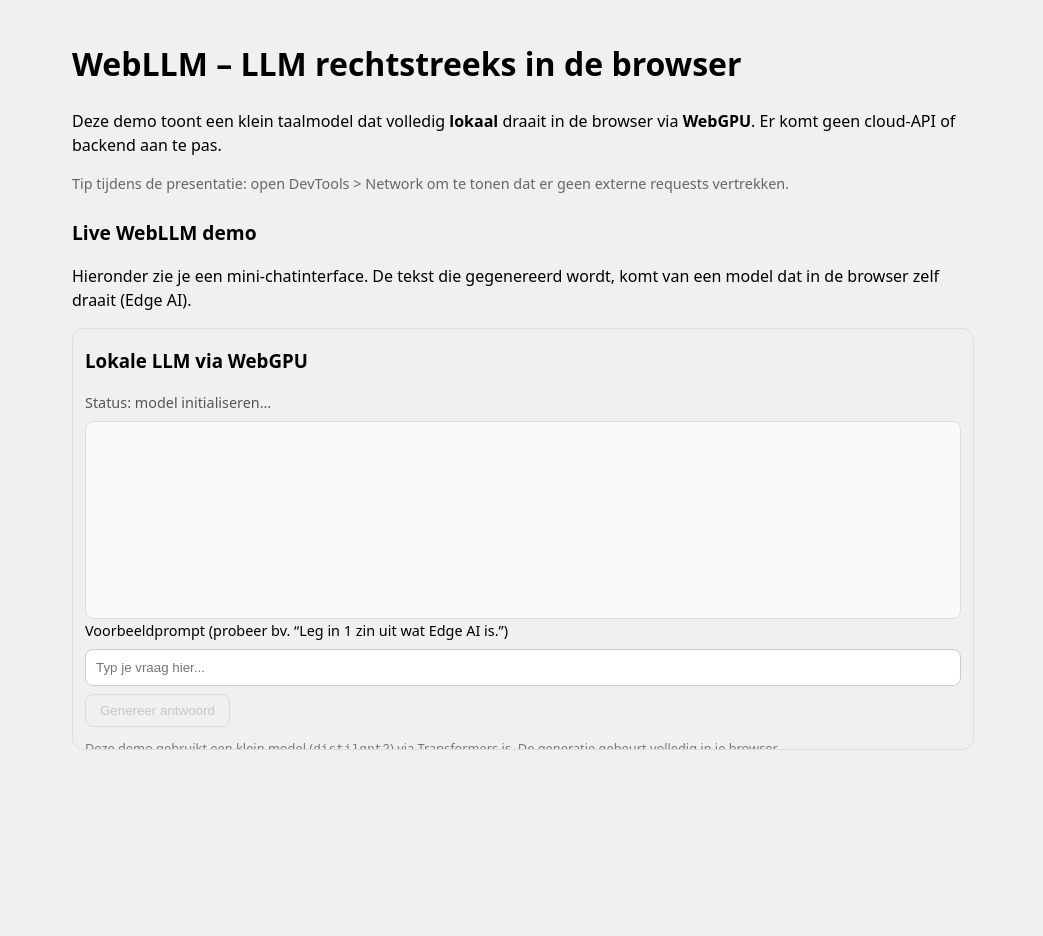
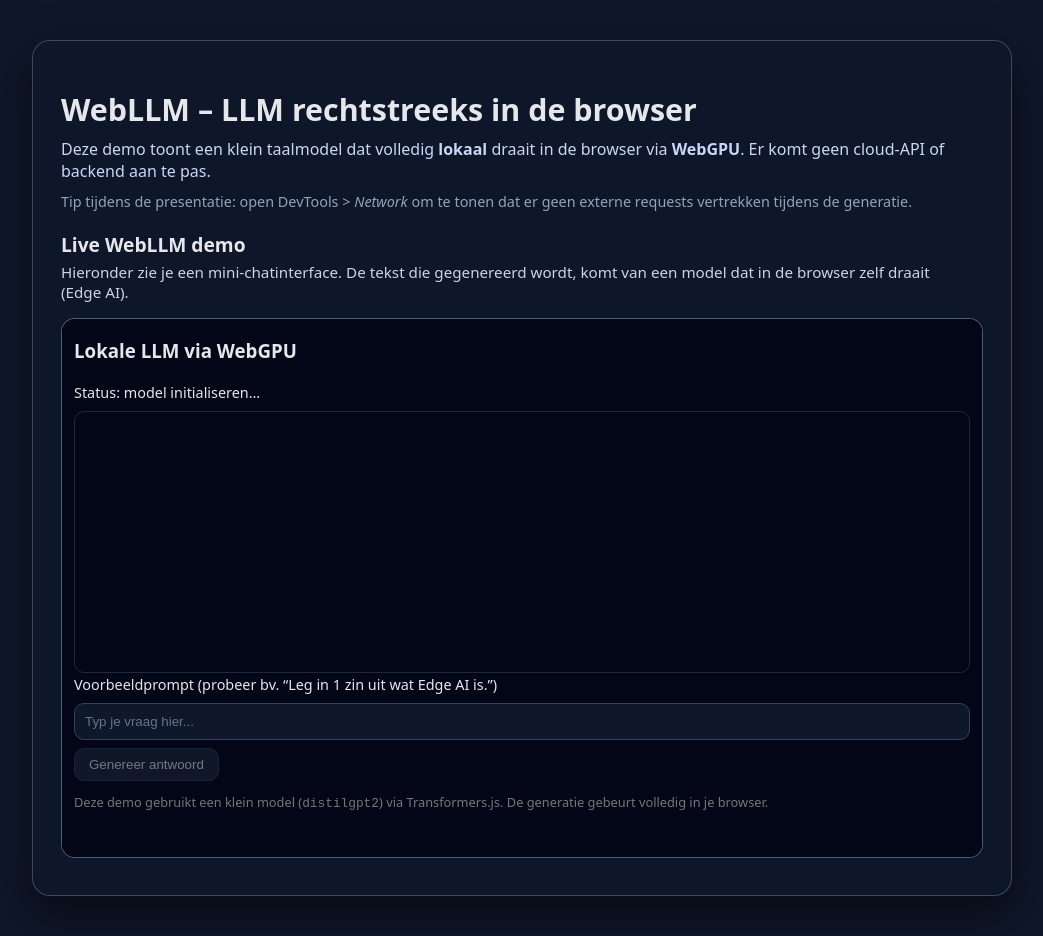
Before and after one commit to Youssef-EH/webllm, a React (Vite) app: page / in a window 1280 px wide. Shown: the whole page, without its empty margins (118-1161 px from the left). Before the commit the page ends 800 px from the top, so only its background shows below. Built offline with nearby package versions, Linux system fonts and the light colour scheme.

Commit message:
Update styling to give it a more darker look

```diff
--- a/public/webllm-demo.html
+++ b/public/webllm-demo.html
@@ -4,44 +4,57 @@
   <meta charset="UTF-8" />
   <title>WebLLM browser demo</title>
   <meta name="viewport" content="width=device-width, initial-scale=1" />
-  <style>
+    <style>
     body {
       font-family: system-ui, sans-serif;
       margin: 12px;
       line-height: 1.4;
+      background: #020617;      /* heel donker */
+      color: #e5e7eb;
     }
     #status {
       font-size: 0.9rem;
-      color: #555;
+      color: #e5e7eb;
       margin-bottom: 8px;
     }
     #log {
-      border: 1px solid #ddd;
-      border-radius: 8px;
-      padding: 8px;
-      height: 180px;
+      border: 1px solid #1f2937;
+      border-radius: 10px;
+      padding: 10px;
+      height: 240px;            /* wat hoger */
       overflow: auto;
       white-space: pre-wrap;
       font-size: 0.9rem;
-      background: #fafafa;
+      background: #020617;
     }
     input {
       width: 100%;
       padding: 10px;
       margin: 8px 0;
-      border-radius: 8px;
-      border: 1px solid #ccc;
+      border-radius: 10px;
+      border: 1px solid #334155;
       box-sizing: border-box;
+      background: #0f172a;
+      color: #e5e7eb;
+    }
+    input::placeholder {
+      color: #64748b;
     }
     button {
       padding: 8px 14px;
-      border-radius: 8px;
-      border: 1px solid #ccc;
-      background: #f0f0f0;
+      border-radius: 10px;
+      border: 1px solid #334155;
+      background: #1e293b;
+      color: #e5e7eb;
       cursor: pointer;
+      transition: background 0.12s ease, transform 0.12s ease;
+    }
+    button:hover:not(:disabled) {
+      background: #334155;
+      transform: translateY(-1px);
     }
     button:disabled {
-      opacity: 0.6;
+      opacity: 0.5;
       cursor: not-allowed;
     }
   </style>
--- a/src/App.css
+++ b/src/App.css
@@ -1,4 +1,16 @@
+:root {
+  color-scheme: dark;
+}
+
 body {
   margin: 0;
-  background-color: #f0f0f0;
+  font-family: system-ui, -apple-system, BlinkMacSystemFont, "Segoe UI", sans-serif;
+  background: #0f172a;        /* donkerblauw/grijs */
+  color: #e5e7eb;             /* lichtgrijs */
 }
+
+*,
+*::before,
+*::after {
+  box-sizing: border-box;
+}
--- a/src/App.tsx
+++ b/src/App.tsx
@@ -1,29 +1,47 @@
-import './App.css'
+import "./App.css";
 
 function App() {
   return (
-    <div style={{
-      fontFamily: "system-ui, sans-serif",
-      maxWidth: "900px",
-      margin: "40px auto",
-      lineHeight: 1.5
-    }}>
-      <header style={{ marginBottom: "24px" }}>
-        <h1>WebLLM – LLM rechtstreeks in de browser</h1>
-        <p>
-          Deze demo toont een klein taalmodel dat volledig <strong>lokaal</strong> draait
-          in de browser via <strong>WebGPU</strong>. Er komt geen cloud-API of backend aan te pas.
+    <div
+      style={{
+        minHeight: "100vh",
+        display: "flex",
+        alignItems: "flex-start",
+        justifyContent: "center",
+        padding: "40px 16px",
+      }}
+    >
+      <div
+        style={{
+          width: "100%",
+          maxWidth: "980px",
+          background: "rgba(15,23,42,0.9)", // zelfde kleur, iets donkerder
+          borderRadius: "18px",
+          padding: "28px 28px 32px",
+          boxShadow: "0 18px 45px rgba(0,0,0,0.55)",
+          border: "1px solid rgba(148,163,184,0.35)",
+        }}
+      >
+        <header style={{ marginBottom: "20px" }}>
+          <h1 style={{ fontSize: "1.9rem", marginBottom: "8px" }}>
+            WebLLM – LLM rechtstreeks in de browser
+          </h1>
+          <p style={{ margin: 0, color: "#cbd5f5" }}>
+            Deze demo toont een klein taalmodel dat volledig <strong>lokaal</strong>{" "}
+            draait in de browser via <strong>WebGPU</strong>. Er komt geen cloud-API
+            of backend aan te pas.
           </p>
-        <p style={{ fontSize: "0.9rem", color: "#666" }}>
-          Tip tijdens de presentatie: open DevTools &gt; Network om te tonen dat er geen externe requests vertrekken.
+          <p style={{ fontSize: "0.9rem", color: "#94a3b8", marginTop: "10px" }}>
+            Tip tijdens de presentatie: open DevTools &gt; <em>Network</em> om te
+            tonen dat er geen externe requests vertrekken tijdens de generatie.
           </p>
         </header>
 
         <section style={{ marginBottom: "16px" }}>
-        <h2 style={{ fontSize: "1.2rem" }}>Live WebLLM demo</h2>
-        <p>
-          Hieronder zie je een mini-chatinterface. De tekst die gegenereerd wordt, komt
-          van een model dat in de browser zelf draait (Edge AI).
+          <h2 style={{ fontSize: "1.2rem", marginBottom: "4px" }}>Live WebLLM demo</h2>
+          <p style={{ margin: 0, color: "#cbd5e1", fontSize: "0.95rem" }}>
+            Hieronder zie je een mini-chatinterface. De tekst die gegenereerd wordt,
+            komt van een model dat in de browser zelf draait (Edge&nbsp;AI).
           </p>
         </section>
 
@@ -33,14 +51,16 @@
             title="WebLLM browser demo"
             style={{
               width: "100%",
-            height: "420px",
-            border: "1px solid #ddd",
-            borderRadius: "12px"
+              height: "540px",       // wat hoger
+              border: "1px solid rgba(148,163,184,0.55)",
+              borderRadius: "14px",
+              backgroundColor: "#020617",
             }}
           />
         </section>
       </div>
+    </div>
   );
 }
 
-export default App
+export default App;
```
Lines whose indentation alone changed are shown as unchanged.
